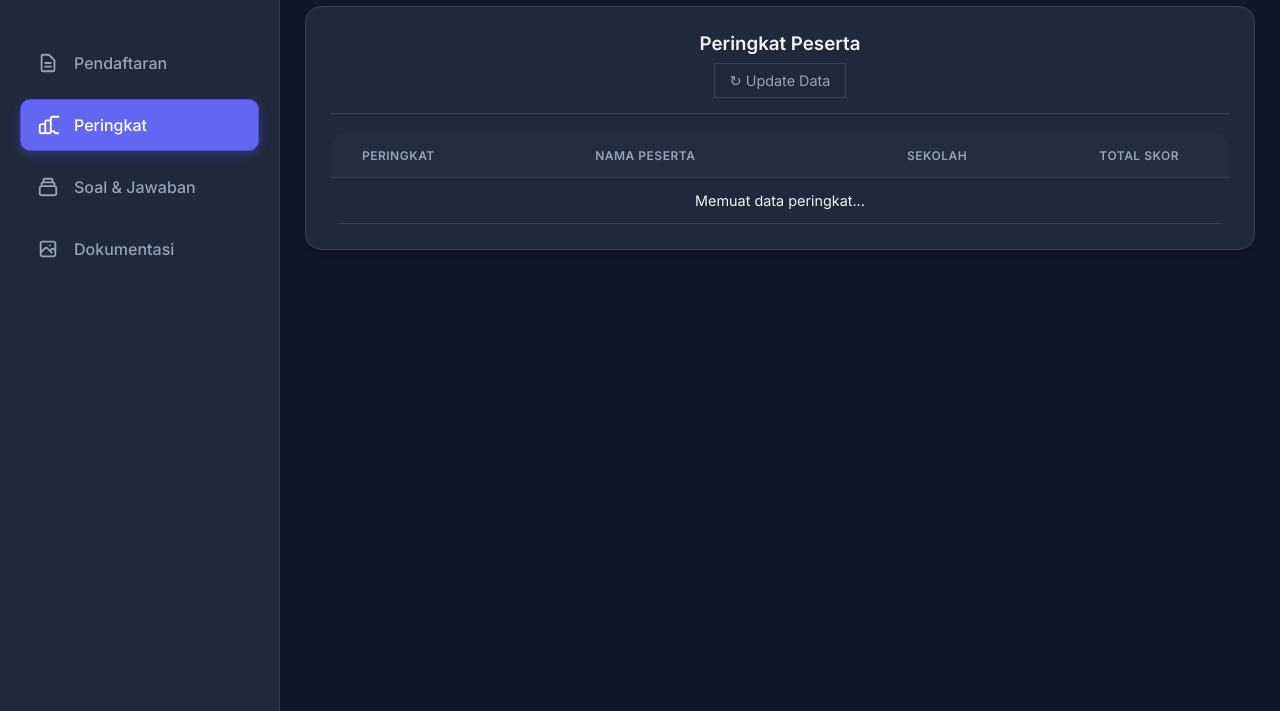
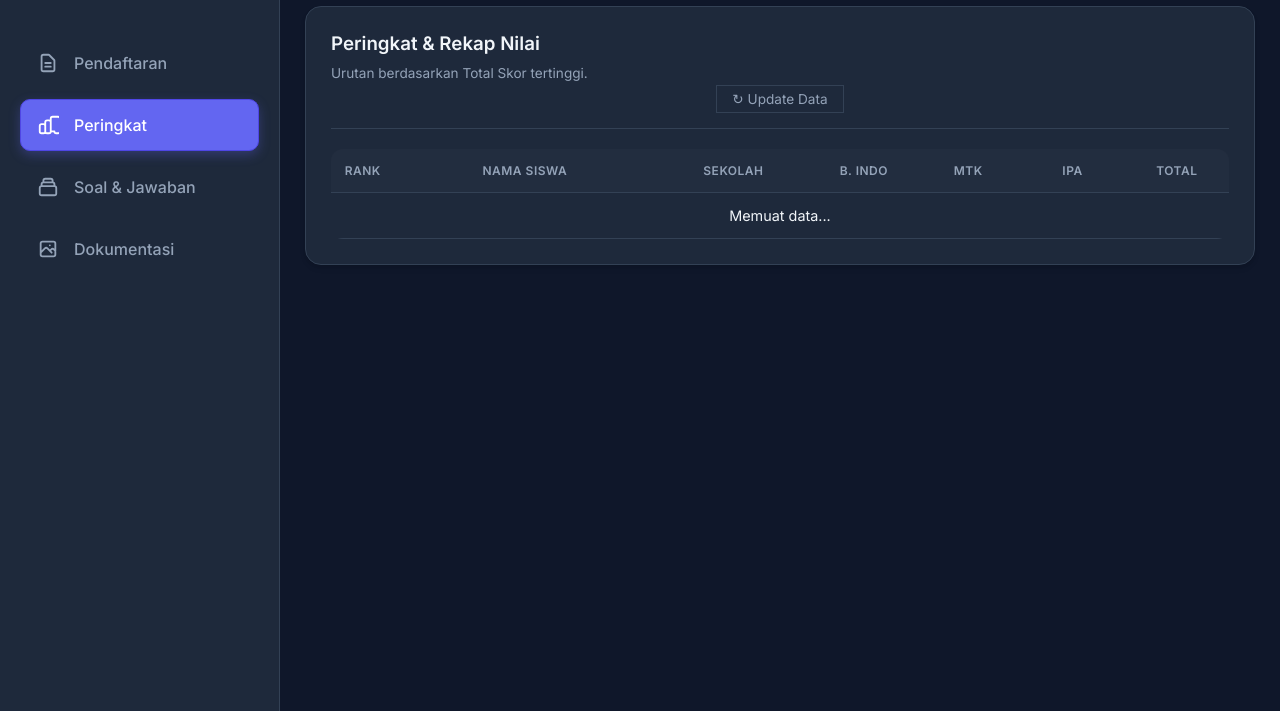
Before and after one commit to priamesterius-bit/TryOutMUH1MGR, a plain HTML site: page index.html in a window 1280 px wide. Both pictures are taken after a click on the link "Peringkat". Shown: the part 89-800 px from the top of the page. Drawn offline with Linux system fonts and the light colour scheme.

```diff
--- a/index.html
+++ b/index.html
@@ -367,30 +367,33 @@
             <section id="peringkat" class="section">
     <div class="card">
         <div class="card-header">
-                        <h3>Peringkat Peserta</h3>
-                        <button onclick="loadPeringkat()" class="btn-outline" style="font-size: 0.9rem; padding: 8px 15px;">
-                            ↻ Update Data
-                        </button>
+            <div style="text-align:left; width: 100%;">
+                <h3>Peringkat & Rekap Nilai</h3>
+                <p style="font-size: 0.85rem; color:var(--text-muted);">Urutan berdasarkan Total Skor tertinggi.</p>
+            </div>
+            <button onclick="loadPeringkat()" class="btn-outline">↻ Update Data</button>
         </div>
 
         <div class="table-wrapper">
             <table>
                 <thead>
                     <tr>
-                                    <th width="15%">Peringkat</th>
-                                    <th width="40%">Nama Peserta</th>
-                                    <th width="25%">Sekolah</th>
-                                    <th width="20%">Total Skor</th>
+                        <th width="5%">Rank</th>
+                        <th width="25%">Nama Siswa</th>
+                        <th width="15%">Sekolah</th>
+                        <th width="10%">B. Indo</th>
+                        <th width="10%">MTK</th>
+                        <th width="10%">IPA</th>
+                        <th width="10%">Total</th>
                     </tr>
                 </thead>
                 <tbody id="rankTableBody">
-                                <tr><td colspan="4" style="text-align:center;">Memuat data peringkat...</td></tr>
+                    <tr><td colspan="8" style="text-align:center;">Memuat data...</td></tr>
                 </tbody>
             </table>
         </div>
     </div>
 </section>
-
             <!-- 2. SOAL & JAWABAN (GOOGLE DRIVE) -->
             <section id="soal" class="section">
                 <div class="card">
@@ -445,7 +448,7 @@
     <script>
         // --- KONFIGURASI ---
         // PASTE URL WEB APP GOOGLE SCRIPT (DARI DEPLOY TADI) DI SINI
-        const GOOGLE_SCRIPT_URL = 'https://script.google.com/macros/s/AKfycbzS7oVzHqu8g8eqZQPNAG4dbYYnj-UtGKUyRhK3aOamAwkruYI0eyYc1gReIcsKfEkj/exec';
+        const GOOGLE_SCRIPT_URL = 'https://script.google.com/macros/s/AKfycbwd5-tNQVD9XtZsH9uqisU5gp72D9BpC4J2_8WkGl3lDMoaytXKqK46so-WlmvTRZWw/exec';
 
         // --- 1. NAVIGASI ---
         function switchTab(id, el) {
@@ -534,4 +537,5 @@
         }
     </script>
 </body>
+
 </html>
```
Lines whose indentation alone changed are shown as unchanged.
